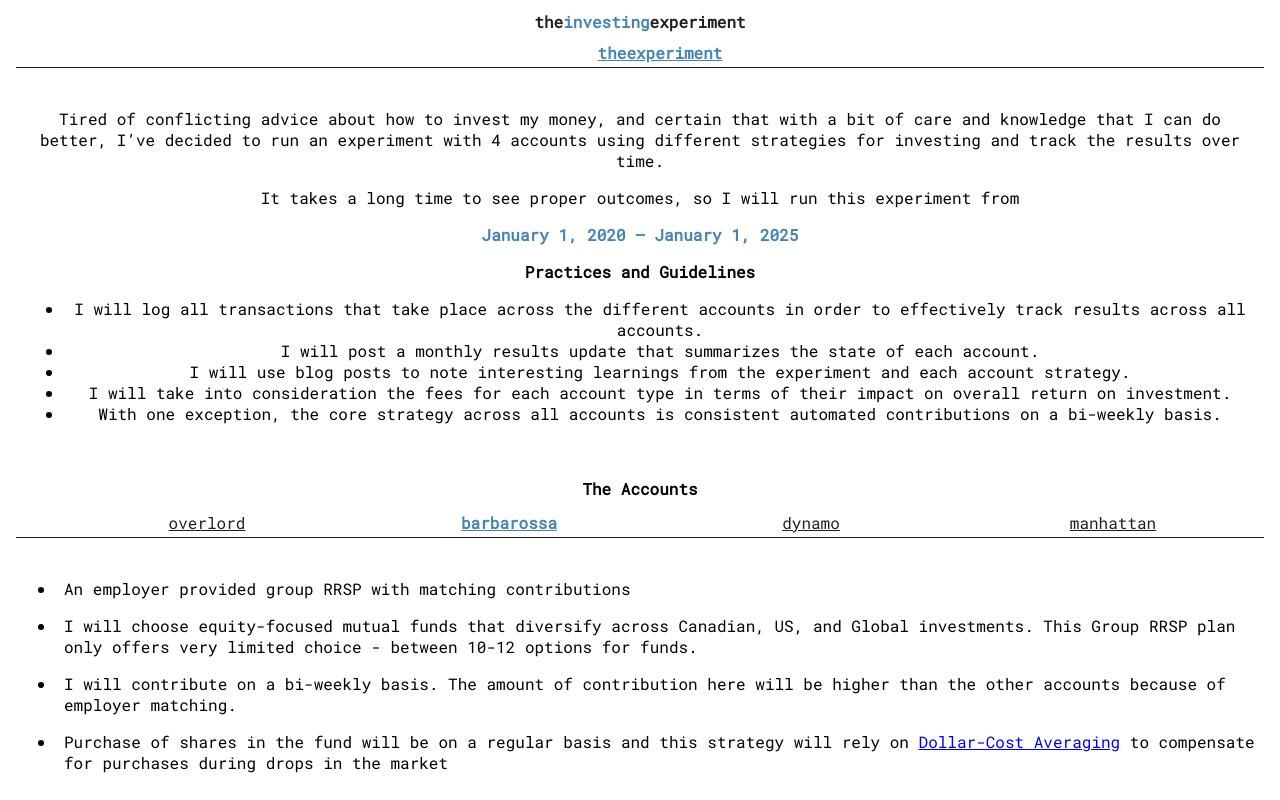
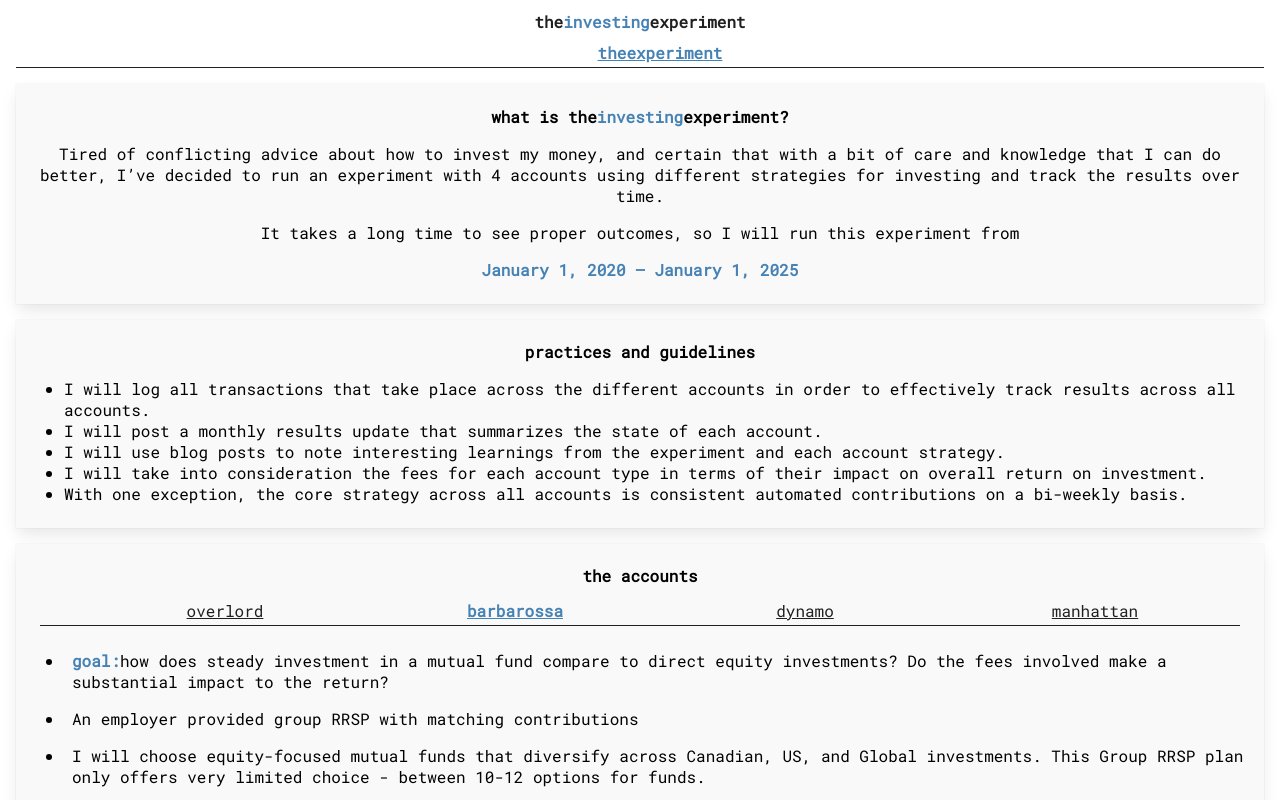
Before and after one commit to dannywieser/theinvestingexperiment, a React app: page /theexperiment/barbarossa in a window 1280 px wide. Shown: the top 800 px of the page. Built offline with nearby package versions, Linux system fonts and the light colour scheme; the HTML template or start-up script is replaced by a standard one.

Commit message:
Add more introductory information, update layout

```diff
--- a/src/components/TheExperiment/Barbarossa.jsx
+++ b/src/components/TheExperiment/Barbarossa.jsx
@@ -3,6 +3,10 @@ import React from 'react';
 export const Barbarossa = () => (
   <div className="account">
     <ul>
+      <li>
+        <strong>goal:</strong>how does steady investment in a mutual fund compare to direct equity
+        investments? Do the fees involved make a substantial impact to the return?
+      </li>
       <li>An employer provided group RRSP with matching contributions</li>
       <li>
         I will choose equity-focused mutual funds that diversify across Canadian, US, and Global
@@ -18,7 +22,7 @@ export const Barbarossa = () => (
         <a target="_blank" href="https://www.investopedia.com/terms/d/dollarcostaveraging.asp">
           Dollar-Cost Averaging
         </a>{' '}
-        to compensate for purchases during drops in the market
+        to compensate for purchases during drops in the market.
       </li>
     </ul>
   </div>
--- a/src/components/TheExperiment/Dynamo.jsx
+++ b/src/components/TheExperiment/Dynamo.jsx
@@ -3,6 +3,11 @@ import React from 'react';
 export const Dynamo = () => (
   <div className="account">
     <ul>
+      <li>
+        <strong>Goal:</strong>See the results of investing in index ETFs. Do lower fees make a
+        substantial difference in return? Are the results better or worse than directly investing in
+        the funds?
+      </li>
       <li>
         Buy and hold equity-focused{' '}
         <a href="_blank" target="https://www.investopedia.com/etfs-4427784">
@@ -20,7 +25,7 @@ export const Dynamo = () => (
         <a target="_blank" href="https://www.investopedia.com/terms/d/dollarcostaveraging.asp">
           dollar cost averaging
         </a>{' '}
-        to compensate for purchases during drops in the market
+        to compensate for purchases during drops in the market.
       </li>
       <li>
         {' '}
--- a/src/components/TheExperiment/Intro.jsx
+++ b/src/components/TheExperiment/Intro.jsx
@@ -1,8 +1,11 @@
 import React from 'react';
 
 export const Intro = () => (
-  <div className="intro">
-    <span>
+  <div>
+    <div className="card intro">
+      <h2>
+        what is the<strong>investing</strong>experiment?
+      </h2>
       <p>
         Tired of conflicting advice about how to invest my money, and certain that with a bit of
         care and knowledge that I can do better, I’ve decided to run an experiment with 4 accounts
@@ -10,8 +13,9 @@ export const Intro = () => (
       </p>
       <p>It takes a long time to see proper outcomes, so I will run this experiment from</p>
       <p className="dates">January 1, 2020 &mdash; January 1, 2025</p>
-      <p></p>
-      <h2>Practices and Guidelines</h2>
+    </div>
+    <div className="card">
+      <h2>practices and guidelines</h2>
       <ul>
         <li>
           I will log all transactions that take place across the different accounts in order to
@@ -31,6 +35,6 @@ export const Intro = () => (
           contributions on a bi-weekly basis.
         </li>
       </ul>
-    </span>
+    </div>
   </div>
 );
--- a/src/components/TheExperiment/Manhattan.jsx
+++ b/src/components/TheExperiment/Manhattan.jsx
@@ -3,6 +3,12 @@ import React from 'react';
 export const Manhattan = () => (
   <div className="account">
     <ul>
+      <li>
+        <strong>goal:</strong> truly a buy and hold, and will test out the result of holding money
+        long-term in a mutual fund with no contributions. what type of impact does not making
+        contributions make to the end result? Would it have been worth it to pay the fees to take my
+        money out and invest in another of the strategies?
+      </li>
       <li>
         An existing RRSP that is locked in via{' '}
         <a target="_blank" href="https://www.investopedia.com/terms/b/back-end-load.asp">
@@ -19,10 +25,6 @@ export const Manhattan = () => (
         is equity based. I will not change the fund that this account is invested in.
       </li>
       <li>No ongoing contributions will be made to this account</li>
-      <li>
-        Goal: this is truly a buy and hold, and will test out the result of holding money long-term
-        in a mutual fund with no contributions
-      </li>
     </ul>
   </div>
 );
--- a/src/components/TheExperiment/Overlord.jsx
+++ b/src/components/TheExperiment/Overlord.jsx
@@ -3,6 +3,11 @@ import React from 'react';
 export const Overlord = () => (
   <div className="account">
     <ul>
+      <li>
+        <strong>goal:</strong>to measure the risk vs reward of direct investment in equities. does
+        the risk involved actually lead to results that are better than a buy-and-hold fund-based
+        strategy?
+      </li>
       <li>
         Choose 3-4{' '}
         <a target="_blank" href="https://www.investopedia.com/terms/b/bluechip.asp">
--- a/src/components/TheExperiment/TheExperiment.jsx
+++ b/src/components/TheExperiment/TheExperiment.jsx
@@ -9,8 +9,8 @@ const TheExperimentBase = ({ location: { pathname } }) => {
   return (
     <div>
       <Intro />
-      <div className="accounts">
-        <h2>The Accounts</h2>
+      <div className="accounts card">
+        <h2>the accounts</h2>
         <Nav
           items={[
             { to: '/theexperiment/overlord', label: 'overlord' },
--- a/src/components/TheExperiment/theexperiment.css
+++ b/src/components/TheExperiment/theexperiment.css
@@ -1,7 +1,9 @@
 .intro {
-  color: black;
-  padding: 24px;
   text-align: center;
+}
+
+.intro ul {
+  text-align: left;
 }
 
 .dates {
@@ -11,14 +13,20 @@
 
 .account {
   color: black;
-  padding: 16px;
 }
 
 .account li {
   padding: 8px;
 }
 
-.accounts h2 {
-  color: black;
+.card h2 {
   text-align: center;
 }
+
+.card {
+  color: black;
+  padding: 8px;
+  margin: 16px;
+  background-color: #f9f9f9;
+  box-shadow: 0 0.5em 1em -0.125em rgba(10, 10, 10, 0.1), 0 0 0 1px rgba(10, 10, 10, 0.02);
+}
```
